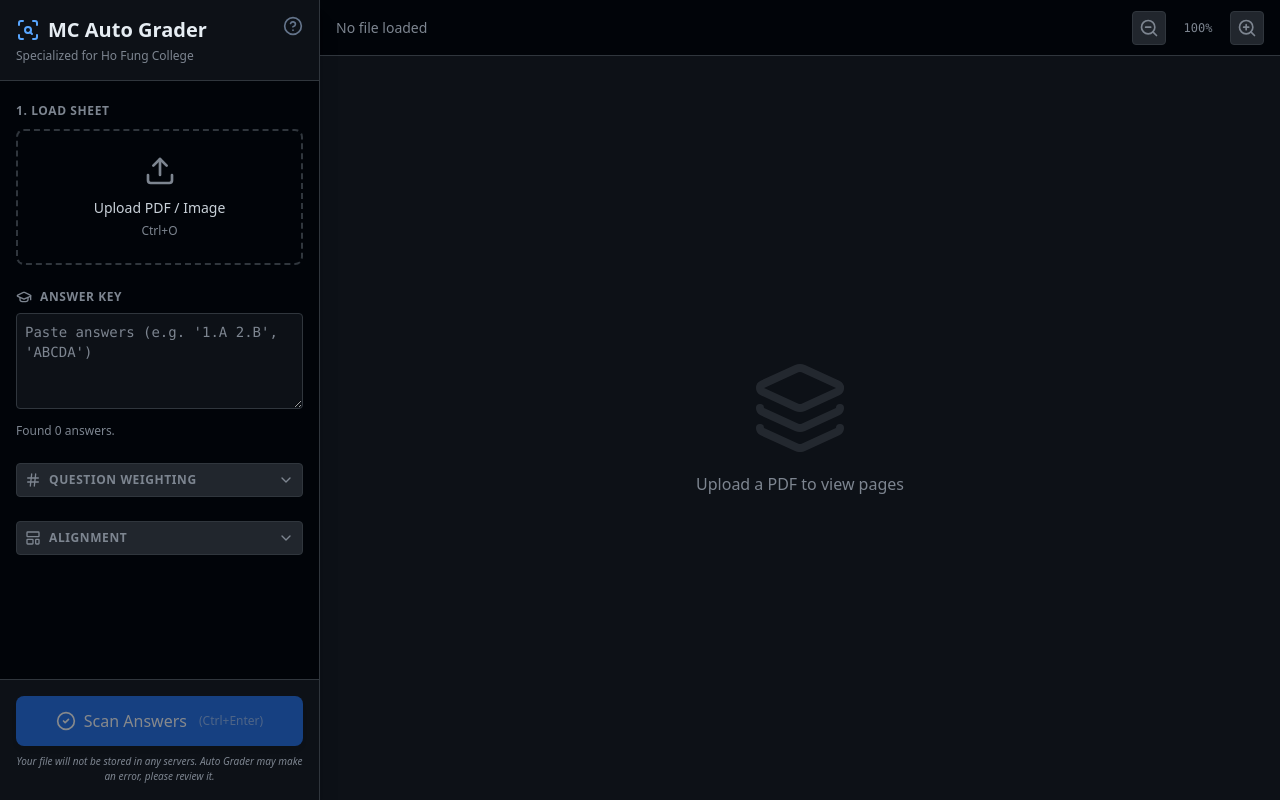
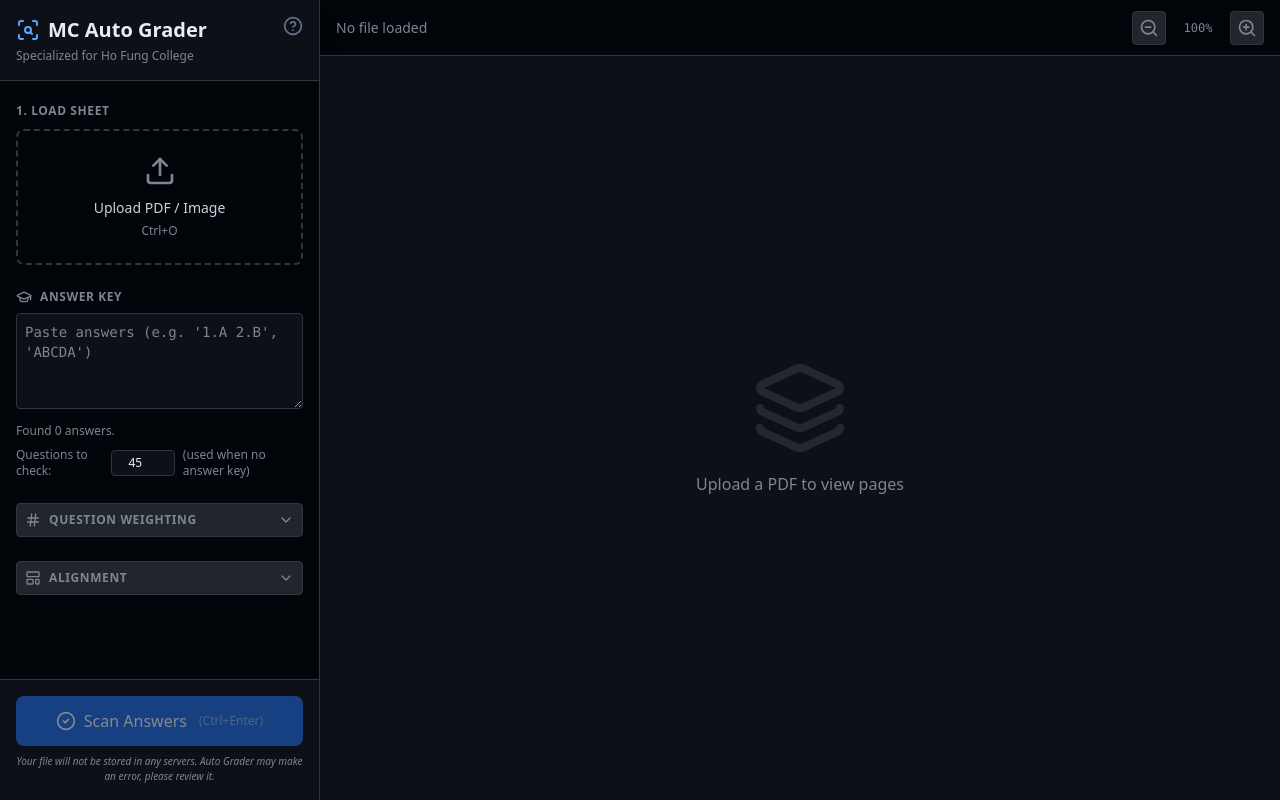
Before and after one commit to Kiu-Q/MC, a React (Vite) app: page / in a window 1280 px wide. Built offline with nearby package versions, Linux system fonts and the light colour scheme.

Commit message:
Add number of questions

```diff
--- a/src/App.jsx
+++ b/src/App.jsx
@@ -17,6 +17,7 @@ const App = () => {
     // Grading State
     const [answerKeyInput, setAnswerKeyInput] = useState("");
     const [parsedAnswerKey, setParsedAnswerKey] = useState({});
+    const [questionCount, setQuestionCount] = useState(45); // Default 45 questions when no answer key
 
     // Marks State (Batch Sections)
     const [isMarksSettingsOpen, setIsMarksSettingsOpen] = useState(false);
@@ -694,12 +695,9 @@ const App = () => {
                             if (key.includes('_b1') || key.includes('_b2')) pageResults[key] = pageResults[key].filter(r => r.qNum <= keyCount);
                         });
                     } else {
+                        // Use the configured question count when no answer key is provided
                         const answerKeys = Object.keys(pageResults).filter(k => k.includes('_b1') || k.includes('_b2'));
-                        let maxAnsweredQ = 0;
-                        answerKeys.forEach(k => {
-                            pageResults[k].forEach(r => { if (r.label !== 'BLANK') if (r.qNum > maxAnsweredQ) maxAnsweredQ = r.qNum; });
-                        });
-                        answerKeys.forEach(k => { pageResults[k] = pageResults[k].filter(r => r.qNum <= maxAnsweredQ); });
+                        answerKeys.forEach(k => { pageResults[k] = pageResults[k].filter(r => r.qNum <= questionCount); });
                     }
                     resolve(pageResults);
                 };
@@ -1020,6 +1018,23 @@ const App = () => {
                         </label>
                         <textarea placeholder="Paste answers (e.g. '1.A 2.B', 'ABCDA')" className="w-full h-24 p-2 text-sm border border-[#30363d] rounded bg-[#0d1117] text-[#e6edf3] focus:bg-[#161b22] transition-colors outline-none font-mono placeholder-[#7d8590]" value={answerKeyInput} onChange={(e) => setAnswerKeyInput(e.target.value)} />
                         <div className="text-xs text-[#7d8590]">Found {Object.keys(parsedAnswerKey).length} answers.</div>
+                        <div className="flex items-center gap-2">
+                            <span className="text-xs text-[#7d8590]">Questions to check:</span>
+                            <input
+                                type="number"
+                                min="1"
+                                max="60"
+                                className="w-16 p-1 text-xs border border-[#30363d] rounded bg-[#0d1117] text-[#e6edf3] focus:border-[#58a6ff] outline-none transition-colors text-center"
+                                value={questionCount}
+                                onChange={(e) => {
+                                    const val = parseInt(e.target.value);
+                                    if (!isNaN(val) && val > 0) {
+                                        setQuestionCount(val);
+                                    }
+                                }}
+                            />
+                            <span className="text-xs text-[#7d8590]">(used when no answer key)</span>
+                        </div>
                     </div>
 
                     {/* 3. Weights */}
```
